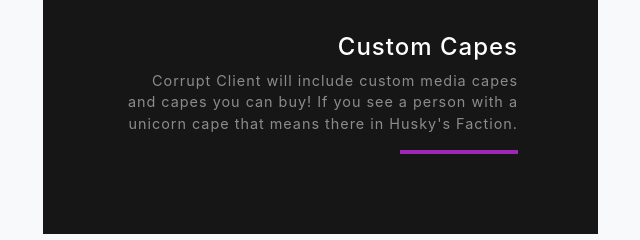
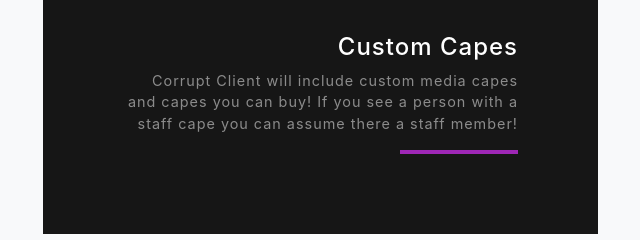
Before and after one commit to TheOnlyHusky/TheOnlyHusky.github.io, a website with bundled scripts: page vote.html in a window 1280 px wide. Shown: the part 2126-2366 px from the top of the page, 42-682 px from the left. Built offline with nearby package versions, Linux system fonts and the light colour scheme.

Commit message:
asdfsadf
sadfasd

```diff
--- a/vote.html
+++ b/vote.html
@@ -119,7 +119,7 @@
               <div class="d-flex h-100">
                 <div class="project-text w-100 my-auto text-center text-lg-right">
                   <h4 class="text-white">Custom Capes</h4>
-                  <p class="mb-0 text-white-50">Corrupt Client will include custom media capes and capes you can buy! If you see a person with a unicorn cape that means there in Husky's Faction.</p>
+                  <p class="mb-0 text-white-50">Corrupt Client will include custom media capes and capes you can buy! If you see a person with a staff cape you can assume there a staff member!</p>
                   <hr class="d-none d-lg-block mb-0 mr-0">
                 </div>
               </div>
```
Also changed, not shown: index.html (+1 -1 lines).
